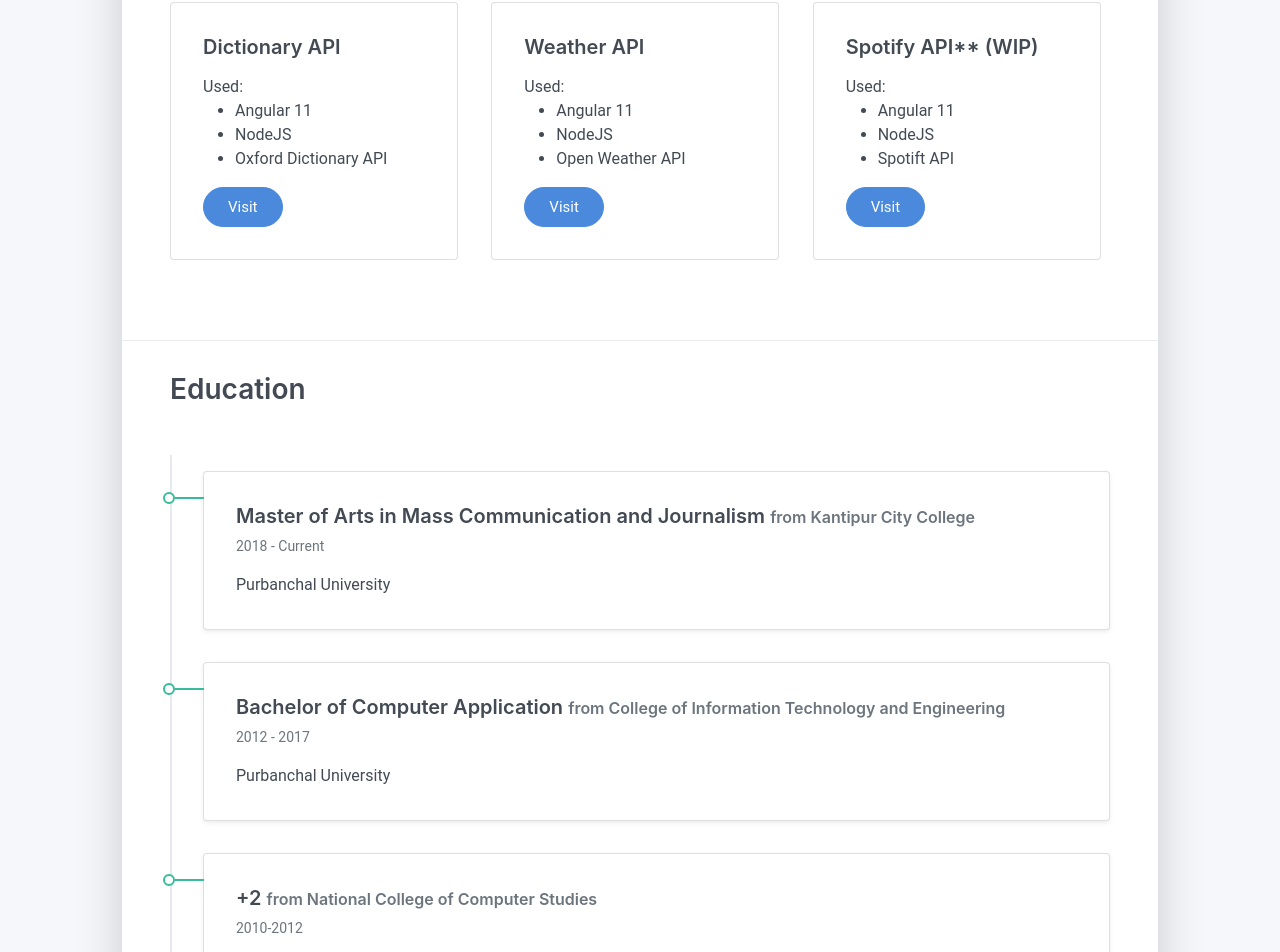
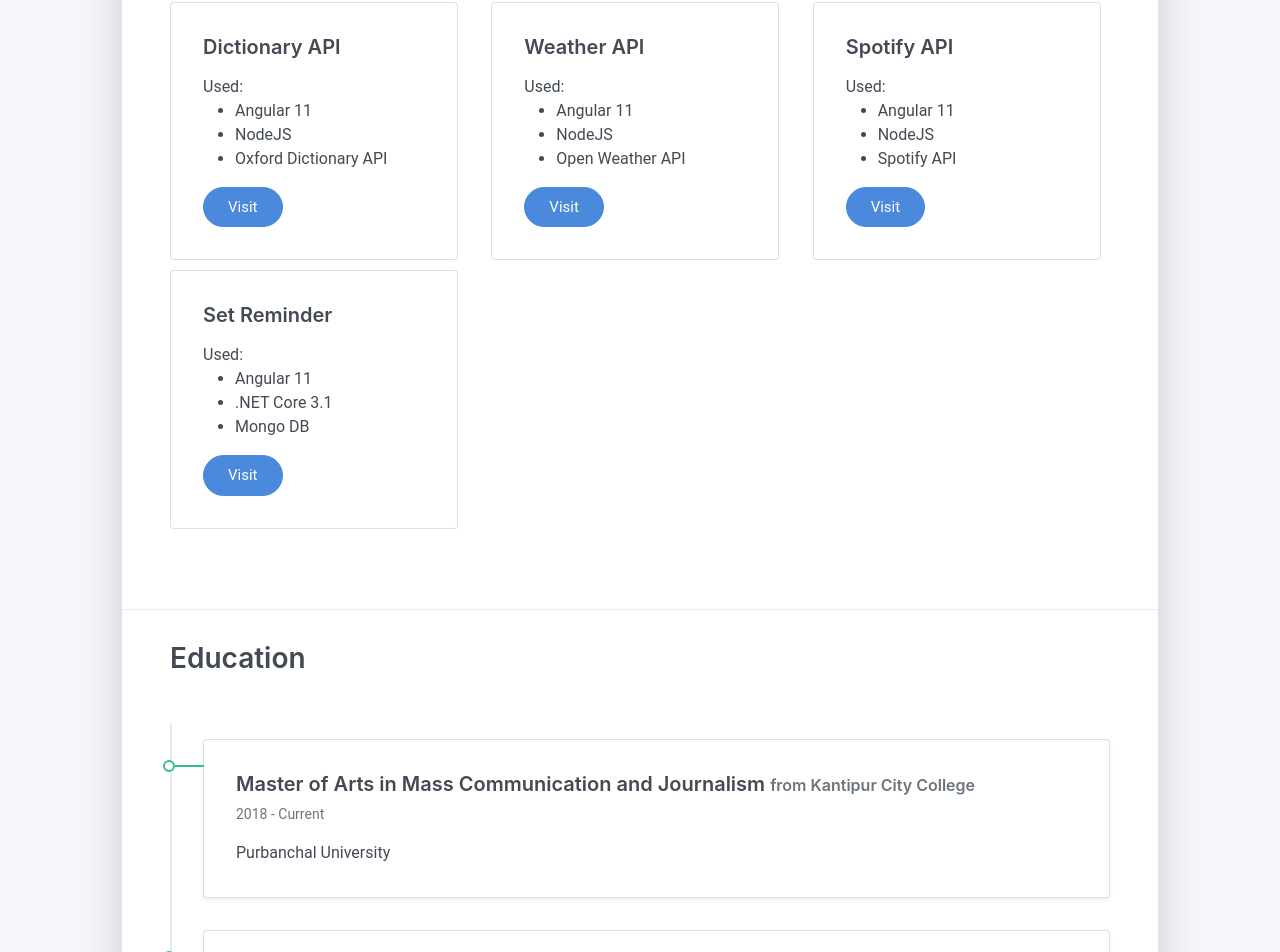
Before and after one commit to rohanmaharjan247/rohan-cv, an Angular app: page / in a window 1280 px wide. Shown: the part 2620-3572 px from the top of the page. Built offline with nearby package versions, Linux system fonts and the light colour scheme.

Commit message:
few changes

```diff
--- a/angular.json
+++ b/angular.json
@@ -1,5 +1,8 @@
 {
   "$schema": "./node_modules/@angular/cli/lib/config/schema.json",
+  "cli": {
+    "analytics": false
+  },
   "version": 1,
   "newProjectRoot": "projects",
   "projects": {
--- a/src/app/app.component.html
+++ b/src/app/app.component.html
@@ -253,16 +253,32 @@
            <div class="col-md-4">
             <div class="card" style="width: 18rem;">
               <div class="card-body">
-                <h5 class="card-title">Spotify API** (WIP)</h5>
+                <h5 class="card-title">Spotify API</h5>
                 <div class="card-text">
                   Used:
                   <ul>
                     <li>Angular 11</li>
                     <li>NodeJS</li>
-                    <li>Spotift API</li>
+                    <li>Spotify API</li>
                   </ul>
                 </div>
                 <a href="https://workingwithapi.herokuapp.com/spotify" class="btn btn-primary" target="_blank">Visit</a>
+              </div>
+            </div>
+          </div>
+              <div class="col-md-4" style="margin-top: 10px;">
+            <div class="card" style="width: 18rem;">
+              <div class="card-body">
+                <h5 class="card-title">Set Reminder</h5>
+                <div class="card-text">
+                  Used:
+                  <ul>
+                    <li>Angular 11</li>
+                    <li>.NET Core 3.1</li>
+                    <li>Mongo DB</li>
+                  </ul>
+                </div>
+                <a href="https://github.com/rohanmaharjan247/ReminderRepo" class="btn btn-primary" target="_blank">Visit</a>
               </div>
             </div>
           </div>
@@ -287,21 +303,21 @@
                   Information Technology and Engineering</span>
               </div>
               <div class="text-muted text-small mb-2">2012 - 2017</div>
-              <div>Purbanchal University</div>
+              <div>3.04 CGPA - Purbanchal University</div>
             </div>
           </div>
           <div class="timeline-card timeline-card-success card shadow-sm">
             <div class="card-body">
               <div class="h5 mb-1">+2 <span class="text-muted h6">from National College of Computer Studies</span></div>
               <div class="text-muted text-small mb-2">2010-2012</div>
-              <div>HSEB</div>
+              <div>67% - HSEB</div>
             </div>
           </div>
           <div class="timeline-card timeline-card-success card shadow-sm">
             <div class="card-body">
               <div class="h5 mb-1">SLC <span class="text-muted h6">from Arniko Boarding School</span></div>
               <div class="text-muted text-small mb-2">2010</div>
-              <div>Nepal Government</div>
+              <div>78% - Nepal Government</div>
             </div>
           </div>
         </div>
```
